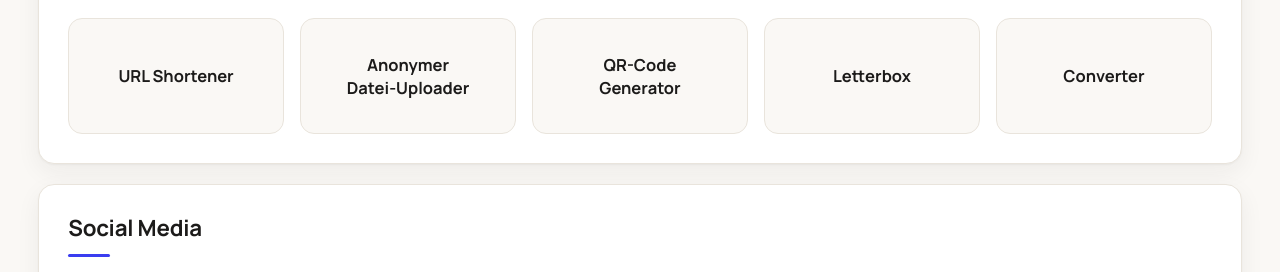
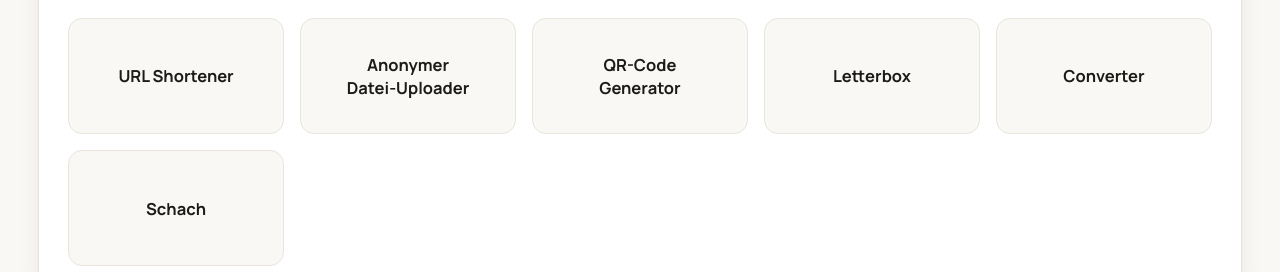
Before and after one commit to PhilipRyZe/portfolio, a plain HTML site: page index.html in a window 1280 px wide. Shown: the part 895-1167 px from the top of the page. Drawn offline with nearby package versions, Linux system fonts and the light colour scheme; no server answers.

```diff
--- a/index.html
+++ b/index.html
@@ -392,6 +392,9 @@
             </a>
             <a href="https://converter.pjanssen.cc/" class="project" id="project-converter">
                 Converter
+            </a>
+            <a href="https://schach.pjanssen.cc/" class="project" id="project-chess">
+                Schach
             </a>
         </div>
     </section>
```
